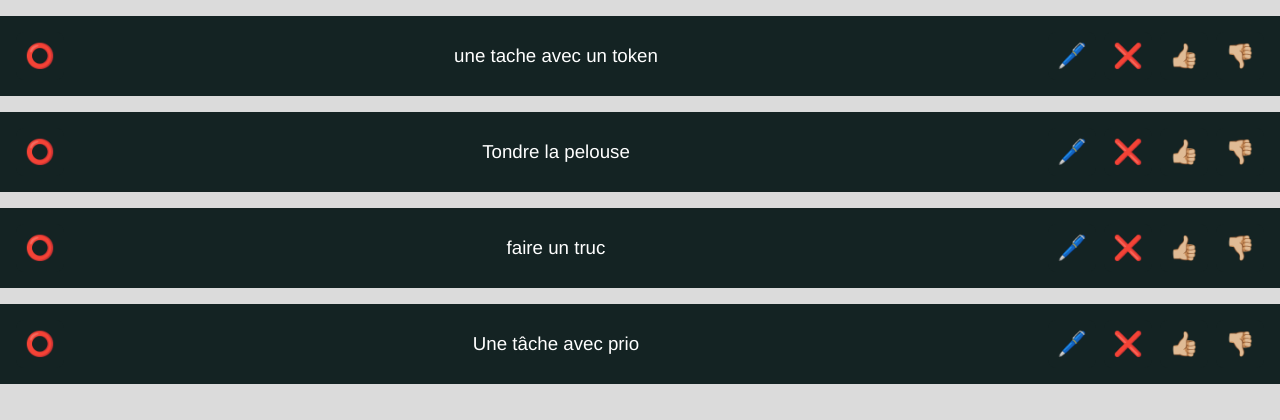
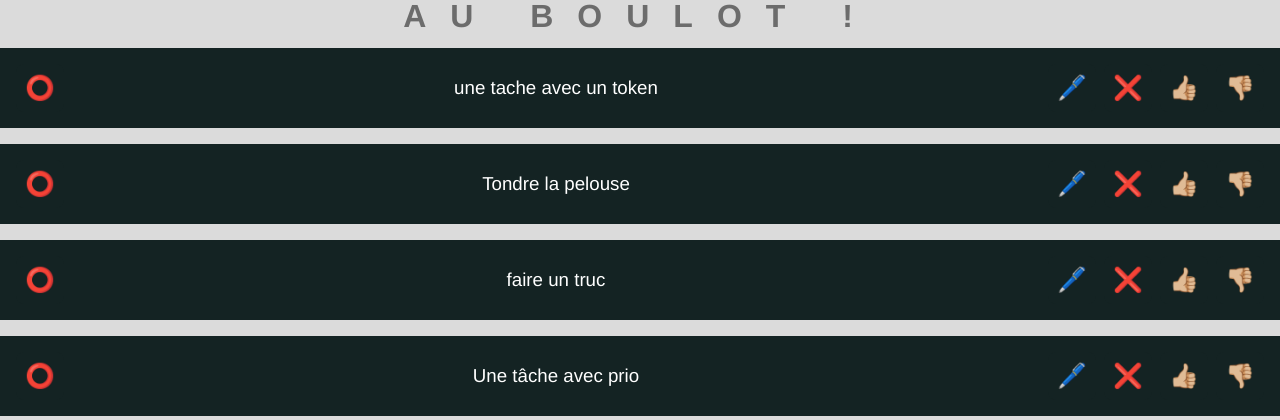
Before and after one commit to BigGui/todolist-php, a PHP site: page /todolist/ in a window 1280 px wide. Shown: the top 420 px of the page. Run offline with PHP 8.4, Linux system fonts and the light colour scheme; data comes from the database, SQL or seed files in the repository; data that the repository does not hold is empty.

Commit message:
new header

```diff
--- a/assets/css/style.css
+++ b/assets/css/style.css
@@ -42,6 +42,11 @@ ul {
 a, a:active, a:focus, a:hover {
     text-decoration: none;
 }
+
+
+/* HEADER  */
+
+.main-header {}
 
 /* TODOLIST */
 
--- a/index.php
+++ b/index.php
@@ -19,6 +19,9 @@ generateToken();
 </head>
 
 <body>
+    <header class="main-header">
+        <h1 class="main-ttl">AU BOULOT !</h1>
+    </header>
     <ul id="notification-wrapper" class="notif-wrapper">
         <?php
 
```
